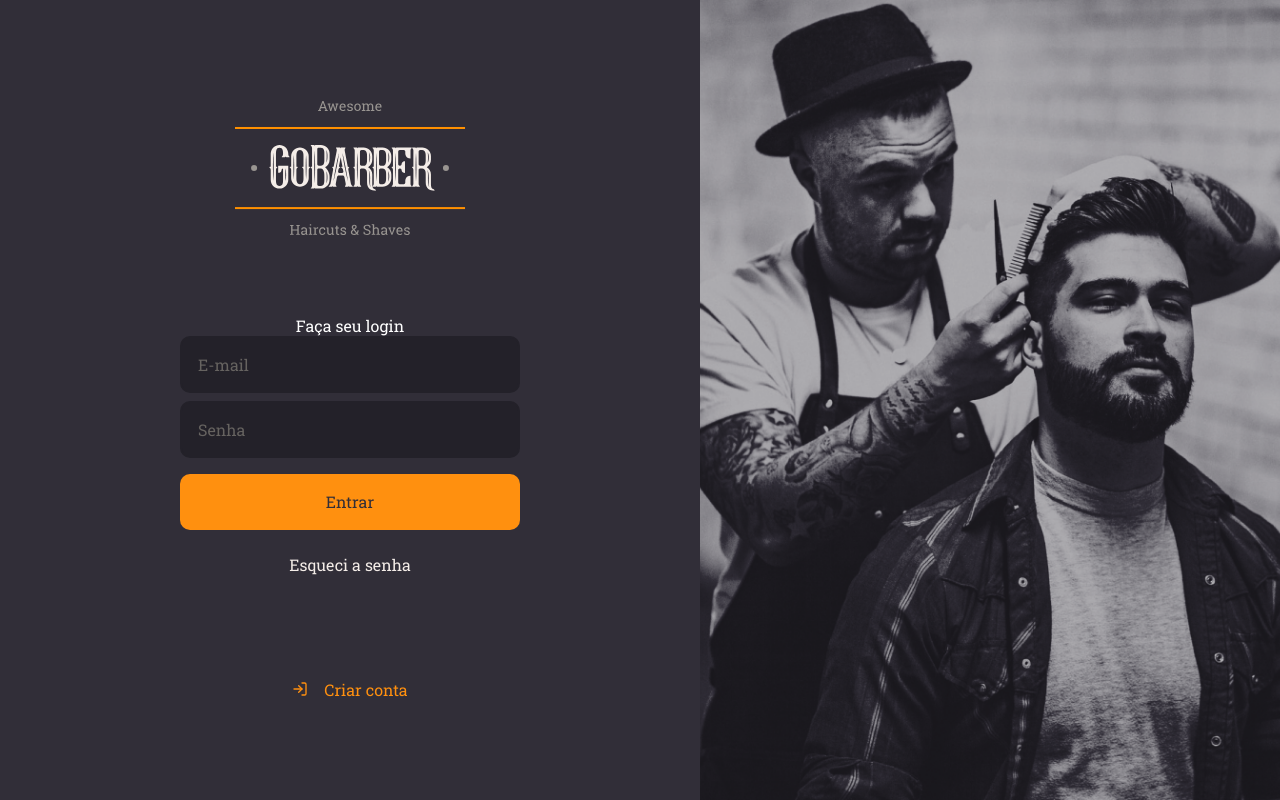
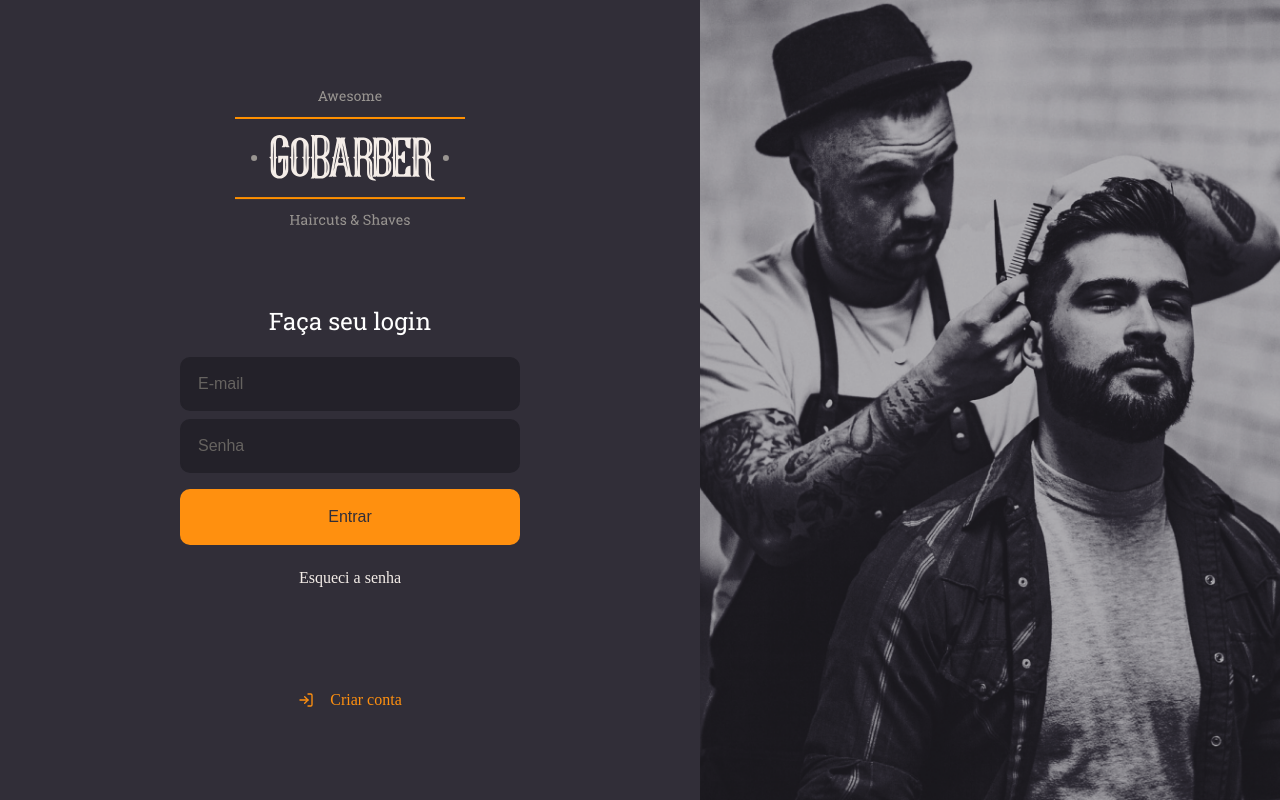
Before and after one commit to kleysoncastro/gobarber-web, a React (Create React App) app: page / in a window 1280 px wide. Built offline with nearby package versions, Linux system fonts and the light colour scheme.

Commit message:
Estyles: paragrafo contente

```diff
--- a/public/index.html
+++ b/public/index.html
@@ -4,7 +4,7 @@
     <meta charset="utf-8" />
     <link rel="icon" href="%PUBLIC_URL%/favicon.ico" />
     <meta name="viewport" content="width=device-width, initial-scale=1" />
-    <meta name="theme-color" content="#5636D3" />
+    <meta name="theme-color" content="#FF9000" />
 
     <title>React App</title>
     <link href="https://fonts.googleapis.com/css2?family=Roboto+Slab:wght@400;600&display=swap" rel="stylesheet" />
--- a/src/pages/SingIn/styles.ts
+++ b/src/pages/SingIn/styles.ts
@@ -6,6 +6,11 @@ export const Conteiner = styled.div`
   height: 100vh;
   display: flex;
   align-items: stretch;
+  P {
+    font-size: 24px;
+    font-family: 'Roboto Slab';
+    margin-bottom: 20px;
+  }
 `;
 
 export const Content = styled.div`
--- a/src/styles/global.ts
+++ b/src/styles/global.ts
@@ -15,12 +15,12 @@ export default createGlobalStyle`
   }
 
   body, input, button {
-    font-family: "Roboto Slab", serif;
+    font-family: "Roboto Slab" serif;
     font-size: 16px;
   }
 
   h1, h2, h3, h4, h5, h6, strong {
-    font-weight: 500;
+    font-weight: 500px;
   }
 
   a {
```
